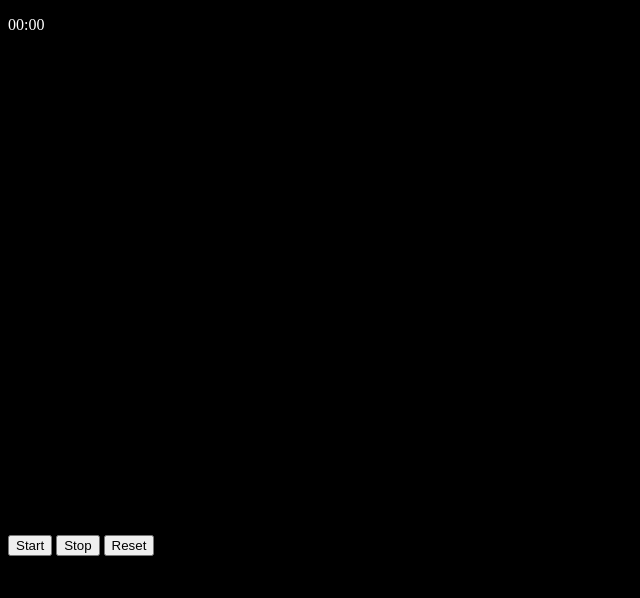
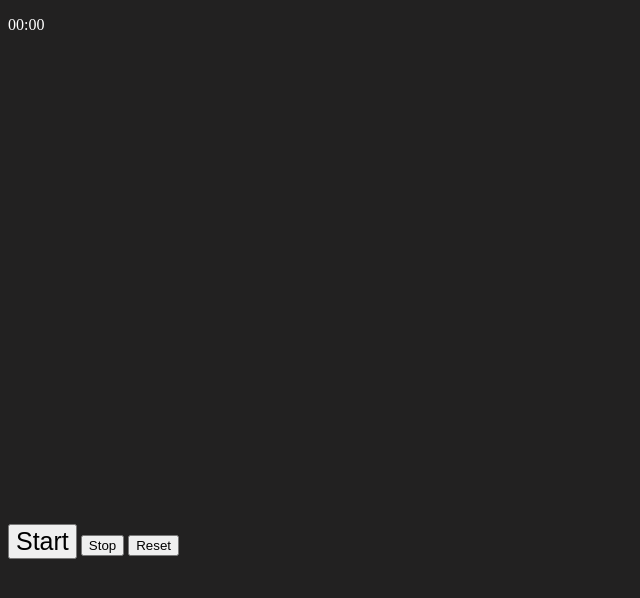
Before and after one commit to kimsundner/Super-Duper-Troopers, a plain HTML site: page examples/example3/example.html in a window 1280 px wide. Shown: the whole page, without its empty margins (0-640 px from the left). Drawn offline with nearby package versions, Linux system fonts and the light colour scheme.

Commit message:
Colorchanges

```diff
--- a/examples/example3/example.html
+++ b/examples/example3/example.html
@@ -10,7 +10,7 @@
     }
 
     .node {
-        fill: white;
+        fill: rgb(231, 233, 114);
     }
 
     .cursor {
@@ -24,11 +24,12 @@
     }
 
     html {
-        background:black;
+        background:rgb(34, 33, 33);
         color: white;
     }
 
     #button-start {
+       font-size: 25px;
 
     }
 
```
